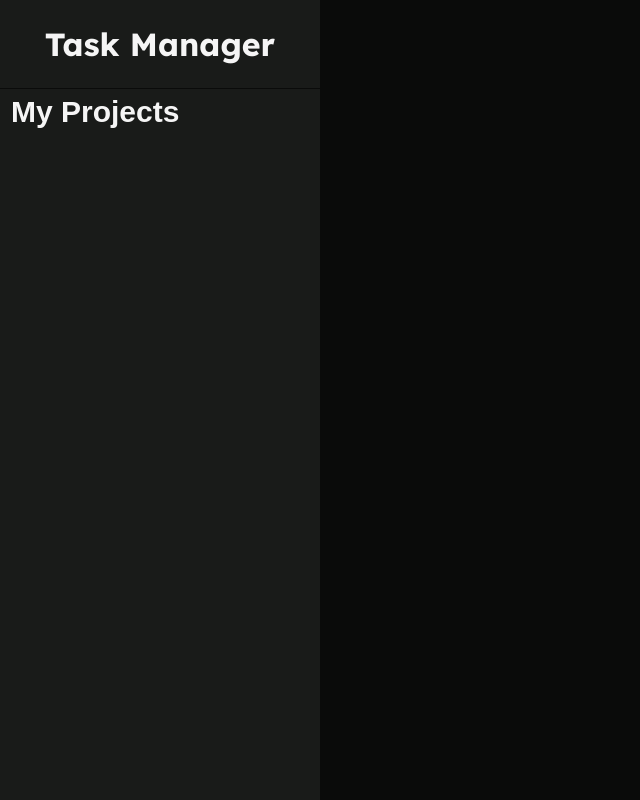
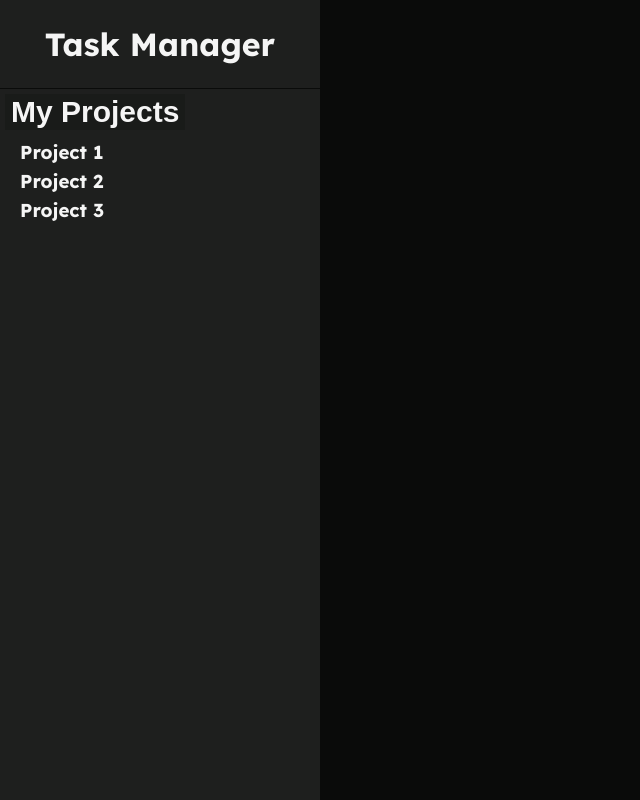
Before and after one commit to AbdirahmanFree/todo-list, a website built with webpack: page src/template.html in a window 1280 px wide. Both pictures are taken after a click on the button "My Projects". Shown: the whole page, without its empty margins (0-640 px from the left). Built offline with nearby package versions, Linux system fonts and the light colour scheme.

Commit message:
Added Portfolio toggle button functionality now users can see a dropdown list of their projects

```diff
--- a/src/index.js
+++ b/src/index.js
@@ -21,3 +21,16 @@ const task = new Task(
     false,
     myProject
 )
+
+function toggleZIndex(){
+    let z = window.getComputedStyle(projects).zIndex
+    z== "1" ? projects.style.zIndex = "-1" : projects.style.zIndex = "1";
+    return
+}
+
+const projects = document.getElementById("projects");
+const portfolioBtn = document.getElementById("portfolio-btn")
+portfolioBtn.addEventListener("click", () => {
+    toggleZIndex()
+    console.log("hello")
+})
--- a/src/style.css
+++ b/src/style.css
@@ -21,10 +21,11 @@ body{
 
 .sidebar {
     grid-area: 1/1/2/2;
-    background-color: #191B19;
+    background-color: #1E1F1E;
     display: grid;
     grid-template-columns: 1fr;
     grid-template-rows: 2fr 15fr 1fr;
+    border : rgba(255,255,255,0.05);
 }
 
 .sidebar-title {
@@ -47,3 +48,23 @@ button {
     font-size: 20px;
     margin: 5px 0px 0px 5px;
 }
+
+.project-section {
+    display: flex;
+    flex-direction: column;
+    margin: 10px 0px 0px 20px;
+    gap: 5px;
+    z-index: -1;
+    position: relative;
+}
+#projects button {
+    margin-top: 5px;
+    width: 20px;
+    height: 20px;
+    font-size: 18px;
+    color: #0A0B0A;
+    background-color: #77DD77;
+    text-align: center;
+    border-radius: 5px;
+
+}
--- a/src/template.html
+++ b/src/template.html
@@ -13,6 +13,12 @@
             </div>
             <div class="sidebar-navigation" id="portfolio">
                 <button id="portfolio-btn"><h2>My Projects</h2></button>
+                <div id="projects" class="project-section">
+                    <h3>Project 1</h3>
+                    <h3>Project 2</h3>
+                    <h3>Project 3</h3>
+                </div>
+
             </div>
             <div class="sidebar-footer"></div>
         </div>
```
